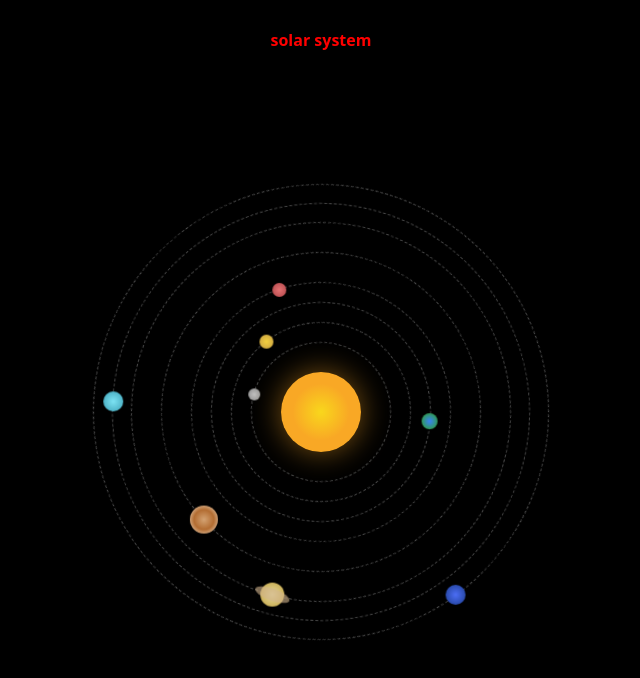
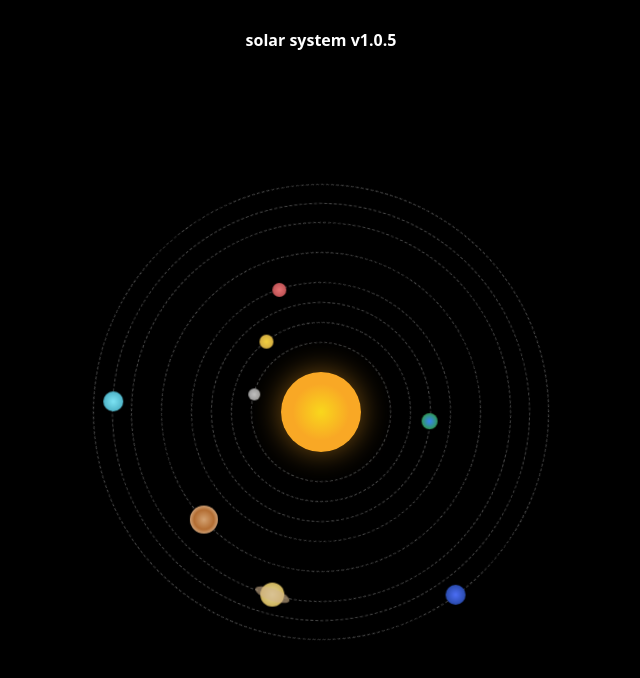
Before and after one commit to long2348/full-combo-cicd, a React (Vite) app in the folder FE/my-app/: page / in a window 1280 px wide. Shown: the top 678 px of the page, without its empty margins (319-959 px from the left). Built offline with nearby package versions, Linux system fonts and the light colour scheme.

Commit message:
"v1.0.5"

```diff
--- a/FE/my-app/src/App.css
+++ b/FE/my-app/src/App.css
@@ -5,7 +5,7 @@
 }
 
 .h4-solar-title{
-    color: red;
+    color: white;
     text-align: center;
 }
 
--- a/FE/my-app/src/App.jsx
+++ b/FE/my-app/src/App.jsx
@@ -4,7 +4,7 @@ import './App.css';
 function App() {
   return (
     <>
-    <h4 className='h4-solar-title'>solar system</h4>
+    <h4 className='h4-solar-title'>solar system v1.0.5</h4>
       <div className="solar-system">
         <div className="sun-container">
           <div className="sun"></div>
```
